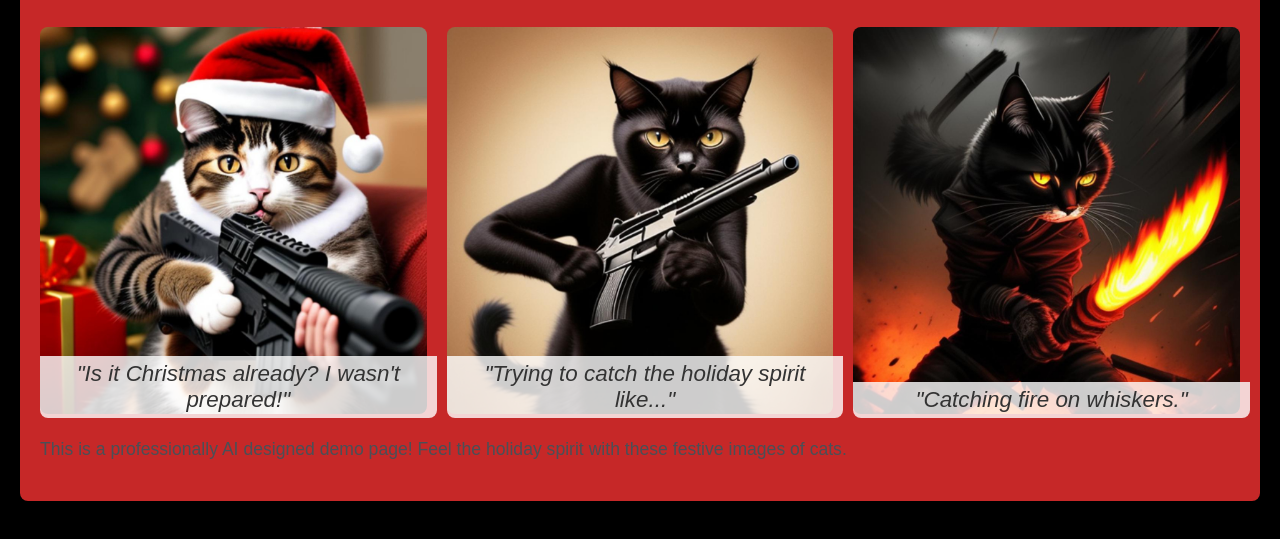
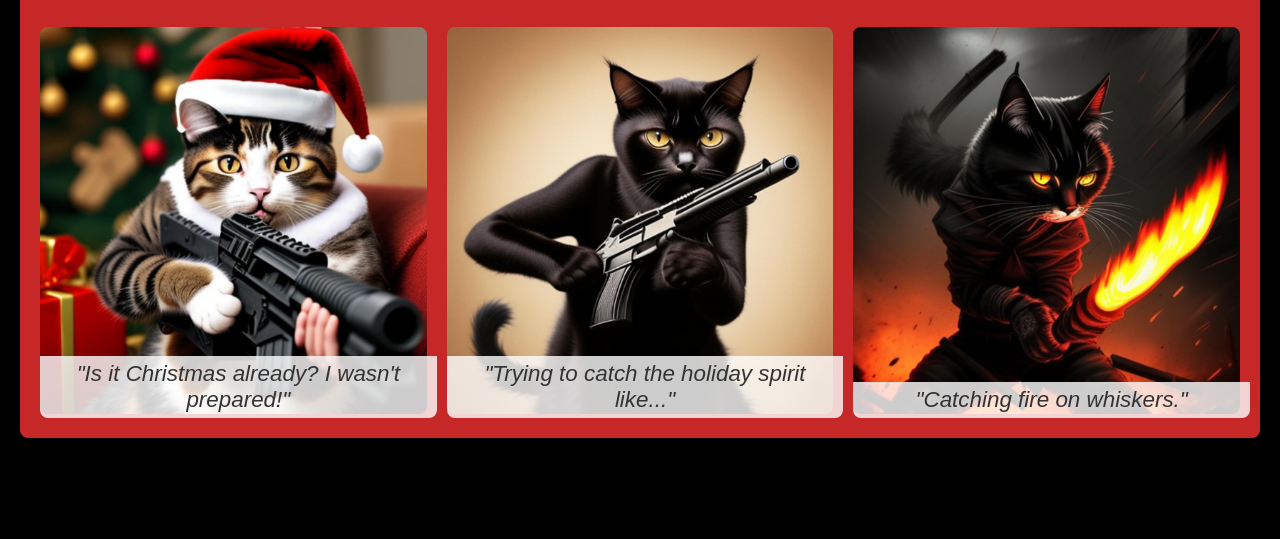
Before and after one commit to mihaibulaicon/christmas-cats, a plain HTML site: page index.html in a window 1280 px wide. Shown: the part 123-662 px from the top of the page. Drawn offline with Linux system fonts and the light colour scheme.

Commit message:
remove text

```diff
--- a/index.html
+++ b/index.html
@@ -156,8 +156,6 @@
 
 
         </div>
-        <p>This is a professionally AI designed demo page! Feel the holiday spirit with these festive images of cats.
-        </p>
     </main>
 
 </body>
```
